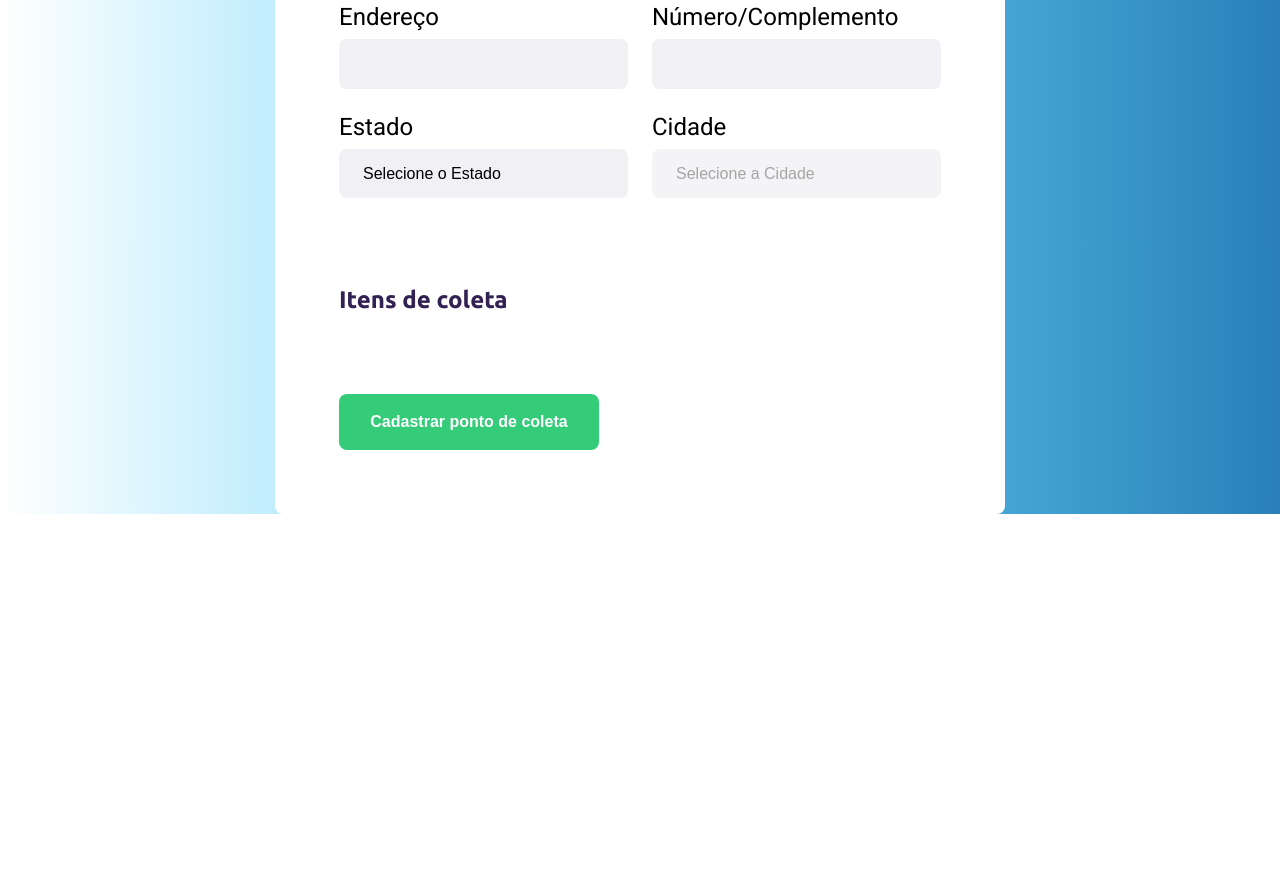
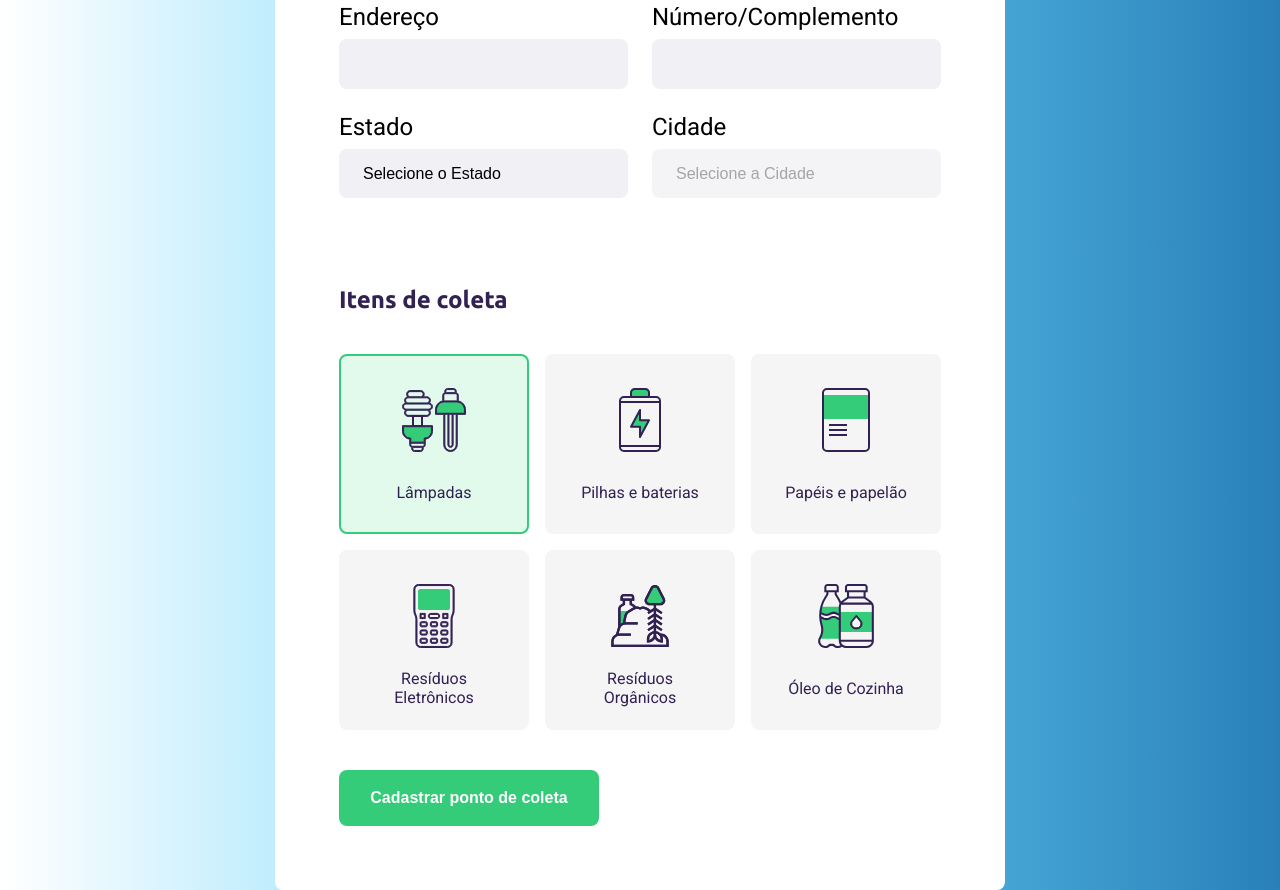
Before and after one commit to leonardo-rendano/Projeto-ECOLETA-Next-Level-Week-Rocketseat, a plain HTML site: page create-point.html in a window 1280 px wide. Shown: the part 517-1407 px from the top of the page. Before the commit the page ends 1031 px from the top, so only its background shows below. Drawn offline with Linux system fonts and the light colour scheme; no server answers.

Commit message:
Inclusão dos boxes de itens de coleta e estilização css

```diff
--- a/create-point.html
+++ b/create-point.html
@@ -71,6 +71,33 @@
         <legend>
           <h2>Itens de coleta</h2>
         </legend>
+
+        <div class="items-grid">
+          <li data-id="1" class="selected">
+            <img src="extras-aula-1/icones/lampadas.svg" alt="Lâmpadas">
+            <span>Lâmpadas</span>
+          </li>
+          <li data-id="2">
+            <img src="extras-aula-1/icones/baterias.svg" alt="Pilhas e baterias">
+            <span>Pilhas e baterias</span>
+          </li>
+          <li data-id="3">
+            <img src="extras-aula-1/icones/papeis-papelao.svg" alt="Papéis e papelão">
+            <span>Papéis e papelão</span>
+          </li>
+          <li data-id="4">
+            <img src="extras-aula-1/icones/eletronicos.svg" alt="Resíduos Eletrônicos">
+            <span>Resíduos Eletrônicos</span>
+          </li>
+          <li data-id="5">
+            <img src="extras-aula-1/icones/organicos.svg" alt="Resíduos Orgânicos">
+            <span>Resíduos Orgânicos</span>
+          </li>
+          <li data-id="6">
+            <img src="extras-aula-1/icones/oleo.svg" alt="Óleo de Cozinha">
+            <span>Óleo de Cozinha</span>
+          </li>
+        </div>
       </fieldset>
 
       <button type="submit">Cadastrar ponto de coleta</button>
--- a/styles/create-point.css
+++ b/styles/create-point.css
@@ -105,3 +105,37 @@ form button {
 form button:hover {
   background-color: #2fb86e;
 }
+
+.items-grid {
+  display: grid;
+  grid-template-columns: 1fr 1fr 1fr;
+  gap: 16px;
+}
+
+.items-grid li {
+  background-color: #f5f5f5;
+  list-style: none;
+  border: 2px solid #f5f5f5;
+  border-radius: 8px;
+  height: 180px;
+  padding: 32px 24px 16px;
+  display: flex;
+  flex-direction: column;
+  align-items: center;
+  justify-content: space-between;
+  text-align: center;
+  cursor: pointer;
+}
+
+.items-grid li span {
+  flex: 1;
+  display: flex;
+  align-items: center;
+  color: var(--title-color);
+  margin-top: 16px;
+}
+
+.items-grid li.selected {
+  background: #e1faec;
+  border: 2px solid #34cb79;
+}
```
